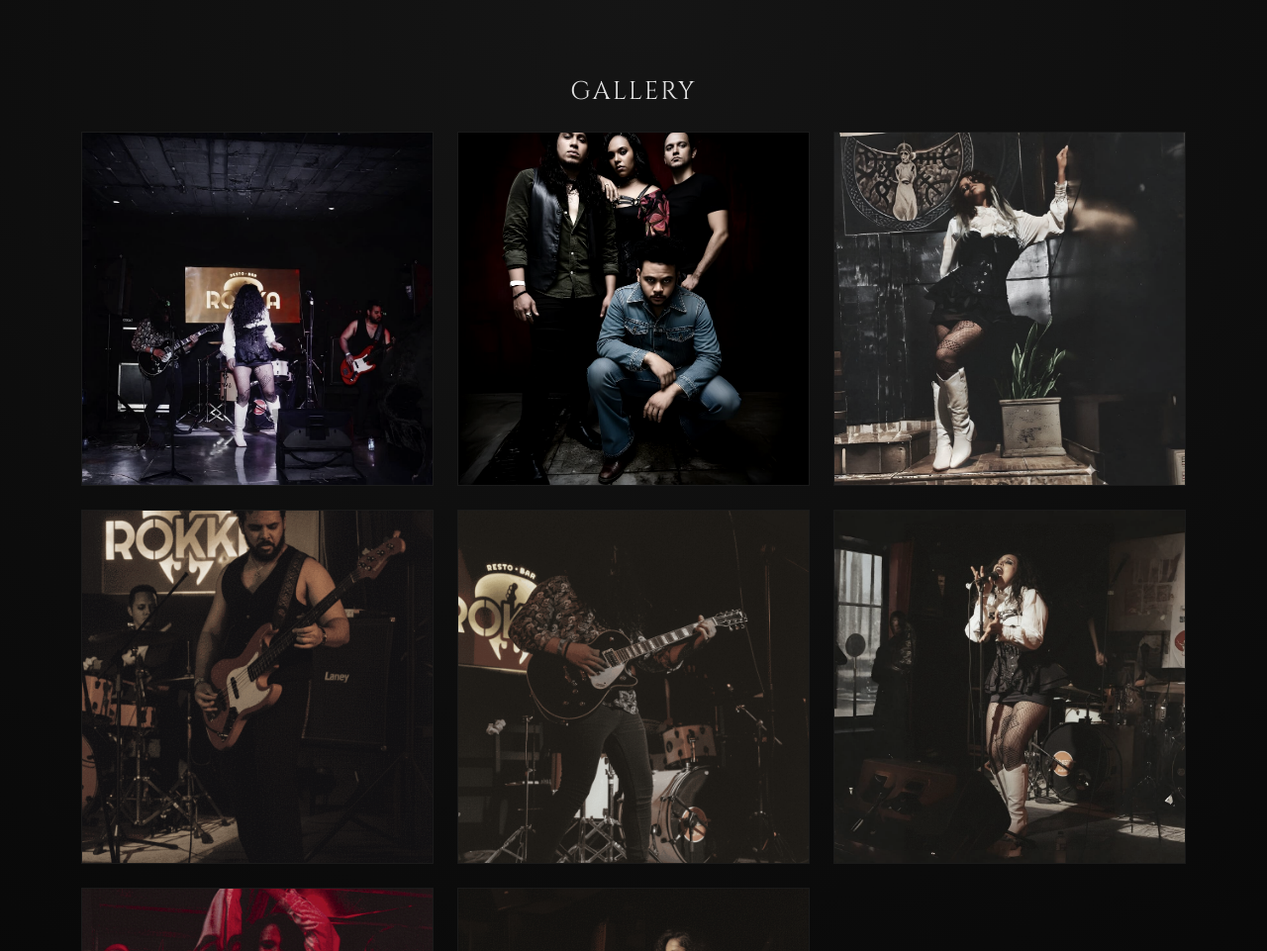
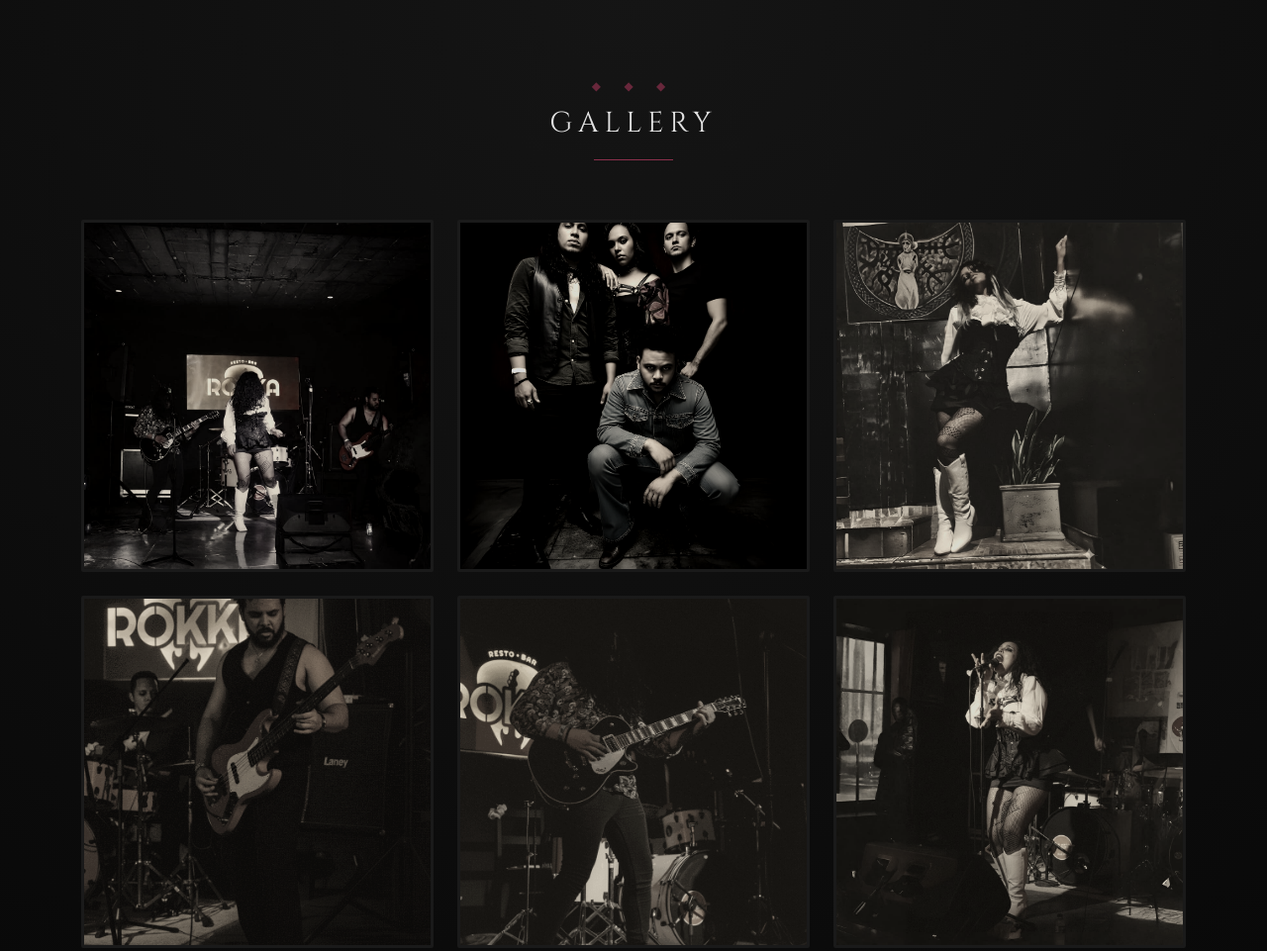
Before and after one commit to epimient/underthelegacy, a plain HTML site: page shows.html in a window 1280 px wide. Shown: the part 2400-3361 px from the top of the page at 99% size. Drawn offline with nearby package versions, Linux system fonts and the light colour scheme.

Commit message:
feat: galeria de fotos con estetica LP vinyl 70s

```diff
--- a/assets/css/style.css
+++ b/assets/css/style.css
@@ -561,31 +561,61 @@ body::after {
    Shows Page Additions
    ============================= */
 
-.gallery-img-wrapper {
-  position: relative;
-  width: 100%;
-  padding-bottom: 100%;
-  /* Creates a square aspect ratio */
+/* =============================================
+   PHOTO GALLERY — LP Vinyl Inserts
+   ============================================= */
+
+.gcard {
+  background: #080808;
+  border: 3px solid #1a1a1a;
+  border-radius: 2px;
   overflow: hidden;
-  border: 1px solid #1a1a1a;
-  /* Consistent with other elements */
-  box-shadow: inset 0 0 15px 5px rgba(0, 0, 0, 0.7);
-  /* Consistent with other images */
+  transition: border-color 0.4s ease, transform 0.4s ease, box-shadow 0.4s ease;
+  opacity: 0;
+  transform: translateY(20px);
+  animation: gcardIn 0.5s ease forwards;
 }
 
-.gallery-img-wrapper img {
-  position: absolute;
-  top: 0;
-  left: 0;
+.gcard:nth-child(1) { animation-delay: 0.05s; }
+.gcard:nth-child(2) { animation-delay: 0.1s; }
+.gcard:nth-child(3) { animation-delay: 0.15s; }
+.gcard:nth-child(4) { animation-delay: 0.2s; }
+.gcard:nth-child(5) { animation-delay: 0.25s; }
+.gcard:nth-child(6) { animation-delay: 0.3s; }
+.gcard:nth-child(7) { animation-delay: 0.35s; }
+.gcard:nth-child(8) { animation-delay: 0.4s; }
+
+@keyframes gcardIn {
+  to {
+    opacity: 1;
+    transform: translateY(0);
+  }
+}
+
+.gcard:hover {
+  border-color: #8c304c;
+  transform: translateY(-3px);
+  box-shadow: 0 8px 30px rgba(0,0,0,0.4);
+}
+
+.gthumb {
+  position: relative;
+  aspect-ratio: 1 / 1;
+  overflow: hidden;
+  background: #000;
+}
+
+.gthumb img {
   width: 100%;
   height: 100%;
   object-fit: cover;
-  /* Ensures images fill the square, cropping as needed */
-  transition: transform 0.3s ease;
-  /* Optional: add a subtle zoom on hover */
+  display: block;
+  filter: grayscale(0.85) sepia(0.25) contrast(1.15) brightness(0.85);
+  transition: filter 0.6s ease, transform 0.6s ease;
 }
 
-.gallery-img-wrapper img:hover {
+.gcard:hover .gthumb img {
+  filter: grayscale(0) sepia(0) contrast(1) brightness(1);
   transform: scale(1.05);
 }
 
--- a/shows.html
+++ b/shows.html
@@ -186,46 +186,66 @@
   <!-- Live Photo Gallery -->
   <section class="section-dark">
     <div class="container">
-      <h2 class="mb-4 text-center">Gallery</h2>
+      <div class="section-header">
+        <span class="section-ornament">&#9670; &#9670; &#9670;</span>
+        <h2 class="section-title">Gallery</h2>
+        <span class="section-divider"></span>
+      </div>
       <div class="row g-4">
         <div class="col-md-4">
-          <div class="gallery-img-wrapper">
-            <img src="assets/img/shows/past/1.jpg" alt="Gallery Photo 1" class="platform-image" loading="lazy">
+          <div class="gcard">
+            <div class="gthumb">
+              <img src="assets/img/shows/past/1.jpg" alt="Gallery Photo 1" loading="lazy">
+            </div>
           </div>
         </div>
         <div class="col-md-4">
-          <div class="gallery-img-wrapper">
-            <img src="assets/img/shows/past/2.jpeg" alt="Gallery Photo 2" class="platform-image" loading="lazy">
+          <div class="gcard">
+            <div class="gthumb">
+              <img src="assets/img/shows/past/2.jpeg" alt="Gallery Photo 2" loading="lazy">
+            </div>
           </div>
         </div>
         <div class="col-md-4">
-          <div class="gallery-img-wrapper">
-            <img src="assets/img/shows/past/3.jpg" alt="Gallery Photo 3" class="platform-image" loading="lazy">
+          <div class="gcard">
+            <div class="gthumb">
+              <img src="assets/img/shows/past/3.jpg" alt="Gallery Photo 3" loading="lazy">
+            </div>
           </div>
         </div>
         <div class="col-md-4">
-          <div class="gallery-img-wrapper">
-            <img src="assets/img/shows/past/4.png" alt="Gallery Photo 4" class="platform-image" loading="lazy">
+          <div class="gcard">
+            <div class="gthumb">
+              <img src="assets/img/shows/past/4.png" alt="Gallery Photo 4" loading="lazy">
+            </div>
           </div>
         </div>
         <div class="col-md-4">
-          <div class="gallery-img-wrapper">
-            <img src="assets/img/shows/past/5.png" alt="Gallery Photo 5" class="platform-image" loading="lazy">
+          <div class="gcard">
+            <div class="gthumb">
+              <img src="assets/img/shows/past/5.png" alt="Gallery Photo 5" loading="lazy">
+            </div>
           </div>
         </div>
         <div class="col-md-4">
-          <div class="gallery-img-wrapper">
-            <img src="assets/img/shows/past/6.jpg" alt="Gallery Photo 6" class="platform-image" loading="lazy">
+          <div class="gcard">
+            <div class="gthumb">
+              <img src="assets/img/shows/past/6.jpg" alt="Gallery Photo 6" loading="lazy">
+            </div>
           </div>
         </div>
         <div class="col-md-4">
-          <div class="gallery-img-wrapper">
-            <img src="assets/img/shows/past/7.png" alt="Gallery Photo 7" class="platform-image" loading="lazy">
+          <div class="gcard">
+            <div class="gthumb">
+              <img src="assets/img/shows/past/7.png" alt="Gallery Photo 7" loading="lazy">
+            </div>
           </div>
         </div>
         <div class="col-md-4">
-          <div class="gallery-img-wrapper">
-            <img src="assets/img/shows/past/8.png" alt="Gallery Photo 8" class="platform-image" loading="lazy">
+          <div class="gcard">
+            <div class="gthumb">
+              <img src="assets/img/shows/past/8.png" alt="Gallery Photo 8" loading="lazy">
+            </div>
           </div>
         </div>
       </div>
```
